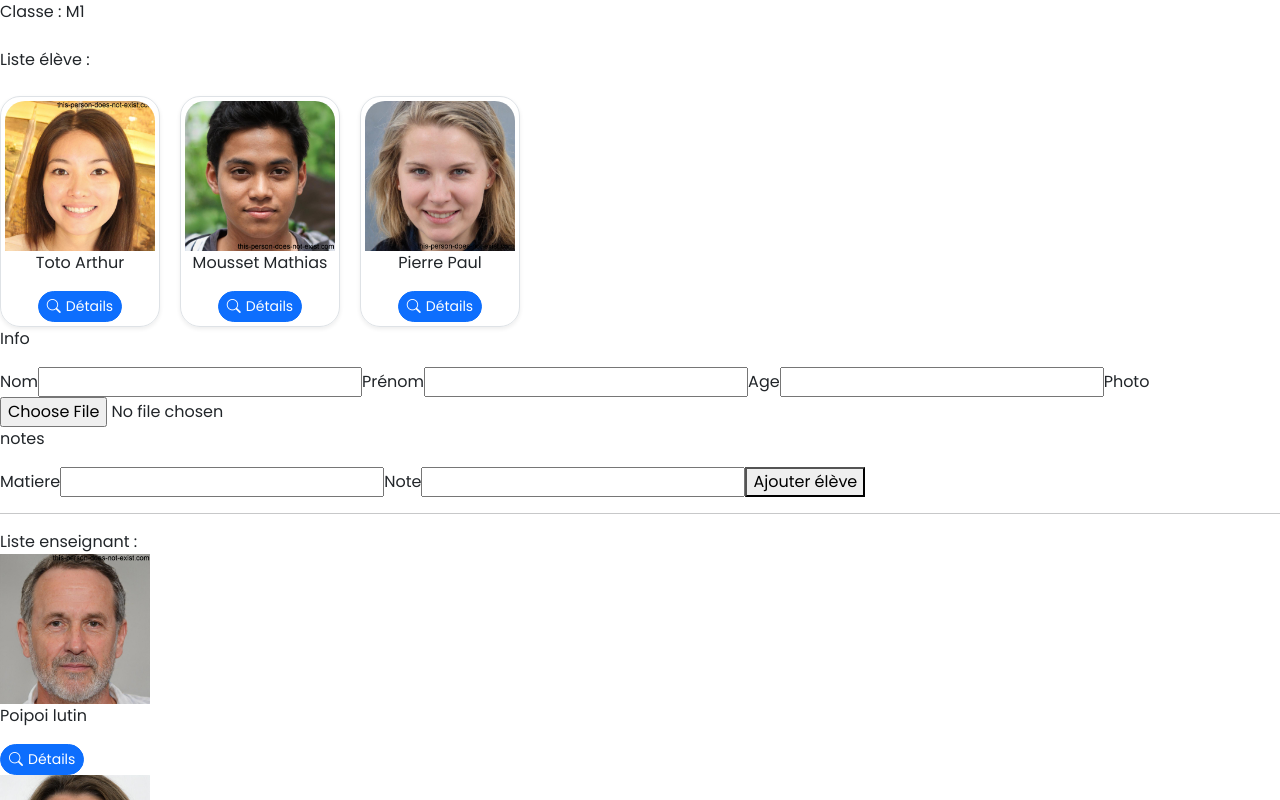
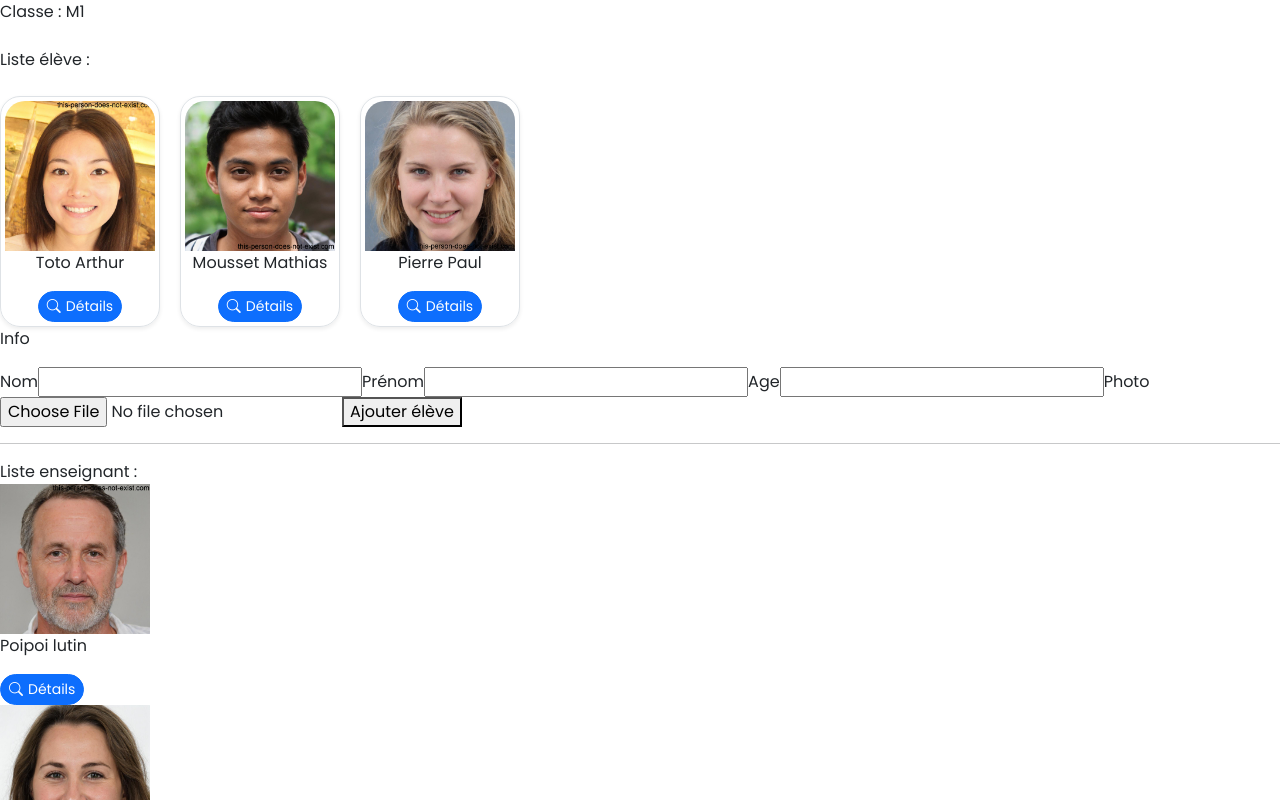
Before and after one commit to armanceau/my-efrei, a React (Create React App) app in the folder my-efrei/: page /classe/1 in a window 1280 px wide. Shown: the top 800 px of the page. Built offline with nearby package versions, Linux system fonts and the light colour scheme.

Commit message:
fix form

```diff
--- a/my-efrei/src/data/eleve/FicheEleve.jsx
+++ b/my-efrei/src/data/eleve/FicheEleve.jsx
@@ -51,9 +51,6 @@ export const FicheEleve = ({nom, prenom, image, age, notes}) => {
                             <br />
                             Age : {age}
                             <br />
-                            <i>
-                                fgezuyfez
-                            </i>
                         </div>
                     </div>
                 )}
--- a/my-efrei/src/data/eleve/ajouterEleve/AjouterEleve.jsx
+++ b/my-efrei/src/data/eleve/ajouterEleve/AjouterEleve.jsx
@@ -7,14 +7,17 @@ export const AjouterEleve = ({liste, setGetListe}) => {
     const [temp, setTemp] = useState({nom:"", prenom:"",age:"", image:"", matiere:"", note:""  })
 
     const onSubmit = (e) => {
-        e.preventDefault()
-        setGetListe([...liste, temp])
-    }
+        e.preventDefault();
+        setGetListe([...liste, temp]);
+        setTemp({ nom: "", prenom: "", age: "", image: "", matiere: "", note: "" });
+    };
+
 
     const onChange = (e) => {
         temp[e.target.name] = e.target.value
         setTemp(temp)
     }
+
 
     return(
         <div>
@@ -41,17 +44,6 @@ export const AjouterEleve = ({liste, setGetListe}) => {
                 </label>
                 <input type="file" name="image" onChange={onChange}/>
 
-                <p>notes</p>
-                <label htmlFor="matiere">
-                    Matiere
-                </label>
-                <input type="text" name="matiere" onChange={onChange}/>
-
-                <label htmlFor="note">
-                    Note
-                </label>
-                <input type="number" step="0.1" name="note" onChange={onChange}/>
-
                 <button type="submit">Ajouter élève</button>
             </form>
         </div>
```
